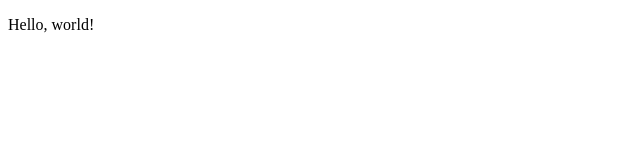
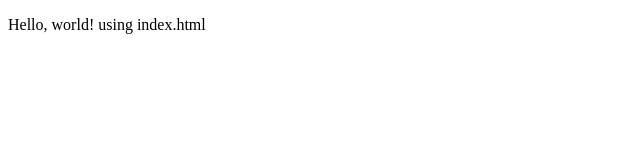
Before and after one commit to witcradg/url-shortener, a website: page index.html in a window 1280 px wide. Shown: the whole page, without its empty margins (0-640 px from the left). Drawn offline with Linux system fonts and the light colour scheme.

Commit message:
add identification to html so I can tell what's being used.

```diff
--- a/index.html
+++ b/index.html
@@ -4,6 +4,6 @@
         <title>First Node App</title>
     </head>
     <body>
-        <p>Hello, world!</p>
+        <p>Hello, world! using index.html</p>
     </body>
 </html>
```
